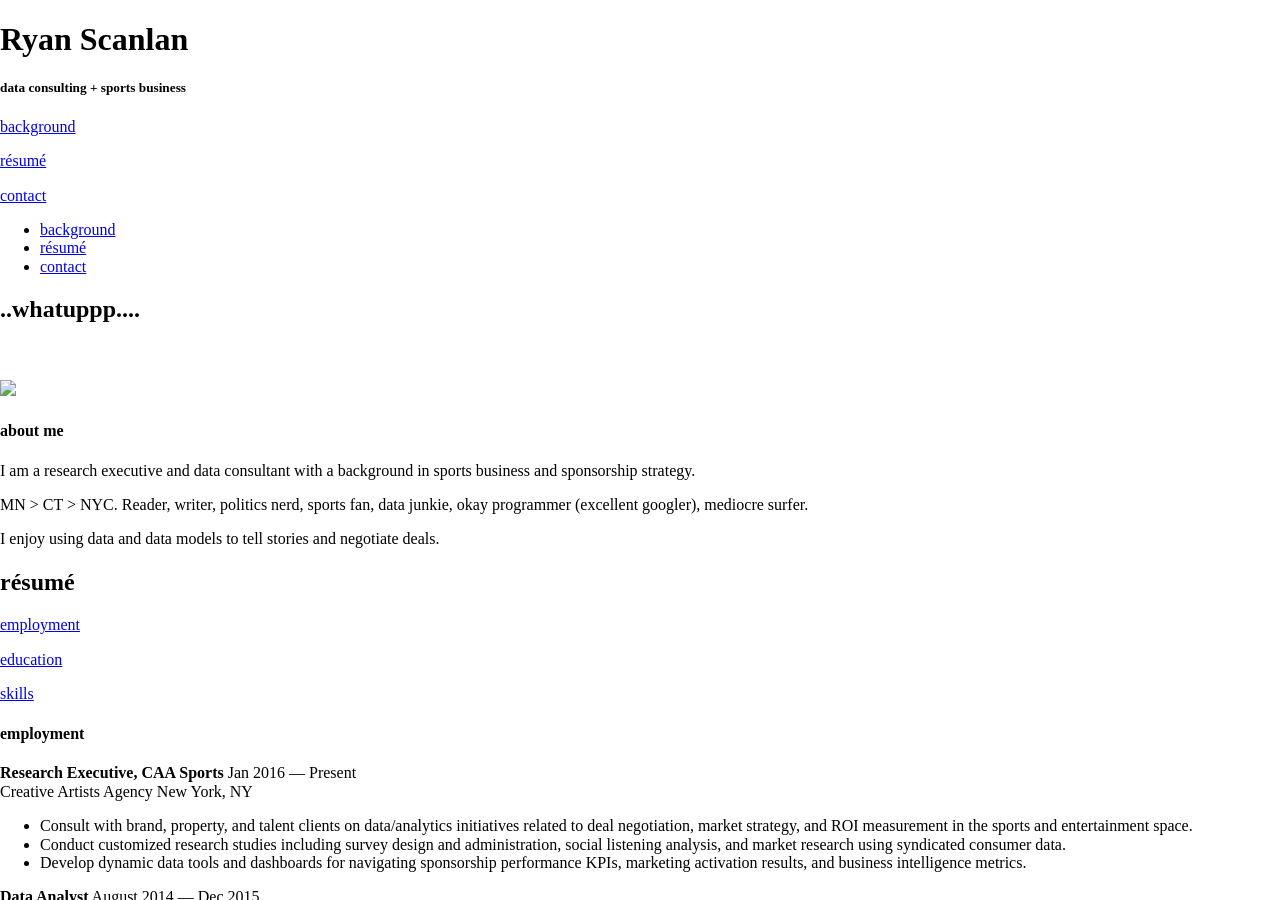
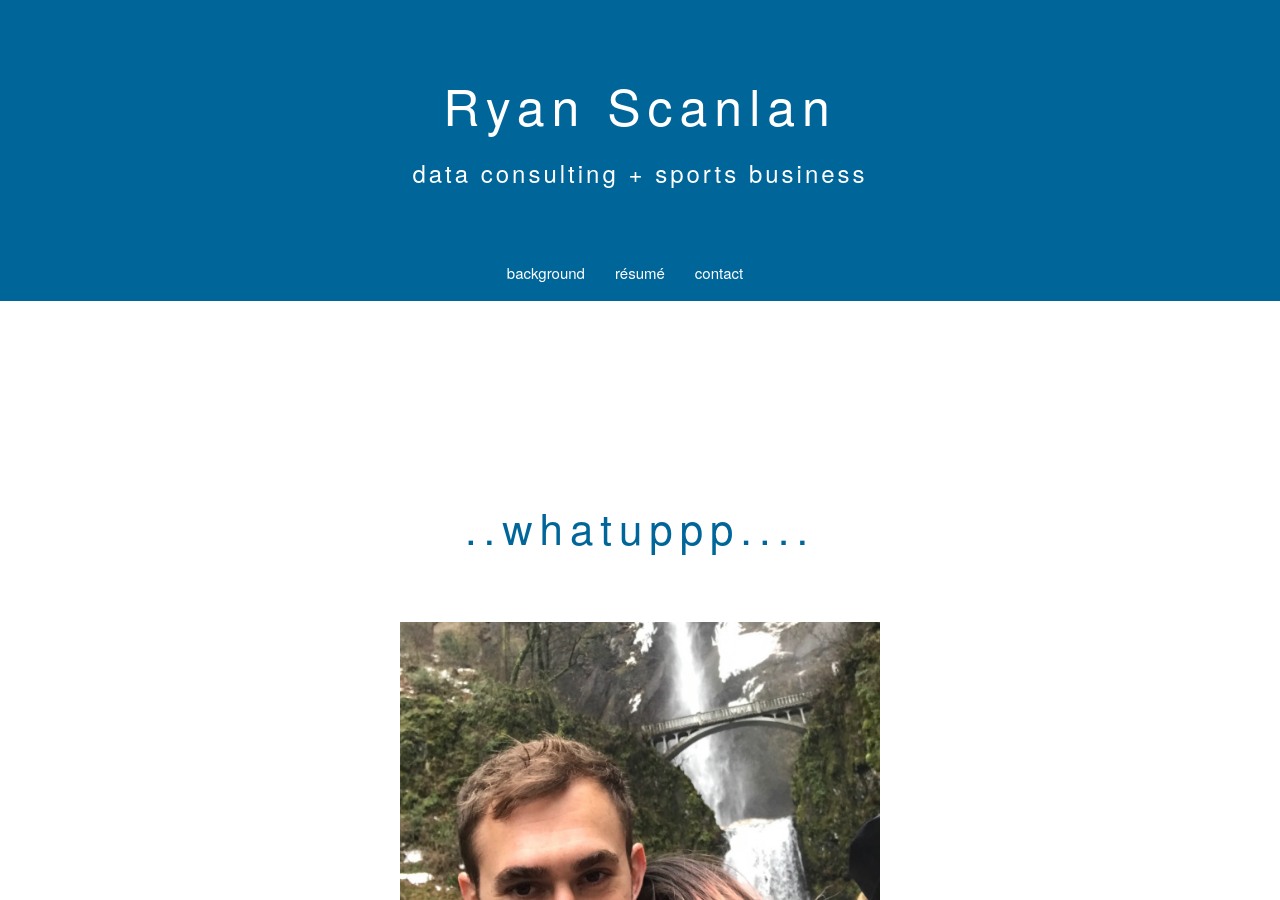
Before and after one commit to ryanscanlan/ryanscanlan.github.io, a Jekyll site: the page index.html, which Jekyll copies as it is, in a window 1280 px wide and 900 px high. Built offline with Jekyll 4.4.1, drawn with Linux system fonts in a browser that asks for light colours; nearby versions of some CDN libraries; some web fonts are replaced; library files that are not in the unit come from our copies.

Commit message:
Update index.html

```diff
--- a/index.html
+++ b/index.html
@@ -8,11 +8,11 @@
     <meta name="keywords" content="Ryan, Scanlan, data, consultant, consulting, sports, sponsorship, CAA, agency, research">
     <meta name="viewport" content="width=device-width, initial-scale=1">
 
-    <link href=site.css rel="stylesheet" type="text/css">
-    <link rel="stylesheet" href=normalize.css type="text/css">
-    <link rel="stylesheet" href=skeleton.css type="text/css">
-    <link rel="stylesheet" href=spinner.css type="text/css">
-    <link rel="stylesheet" href=main_new.css type="text/css"/>
+    <link href=/css/site.css rel="stylesheet" type="text/css">
+    <link rel="stylesheet" href=/css/normalize.css type="text/css">
+    <link rel="stylesheet" href=/css/skeleton.css type="text/css">
+    <link rel="stylesheet" href=/css/spinner.css type="text/css">
+    <link rel="stylesheet" href=/css/main_new.css type="text/css"/>
 
     <link rel="icon" href=/static/favicon.ico>
 </head>
@@ -90,7 +90,7 @@
             <h2>..whatuppp....</h2>
             <br>
             <br>
-            <img src="pic.jpeg" />
+            <img src="/css/pic.jpeg" />
             <div class="row">
                 <div class="twelve columns">
                     <h4 class="section-title">about me</h4>
@@ -334,7 +334,7 @@
         <div class="container">
             <div class="row">
                 <div class="twelve columns">
-                    <img src=dagaz-rune-of-the-vikings.png class="icon center" alt="<rune>"/>
+                    <img src=/css/dagaz-rune-of-the-vikings.png class="icon center" alt="<rune>"/>
                     <p class="text-center footnote">Ryan Scanlan 2018</p>
                 </div>
             </div>
```
